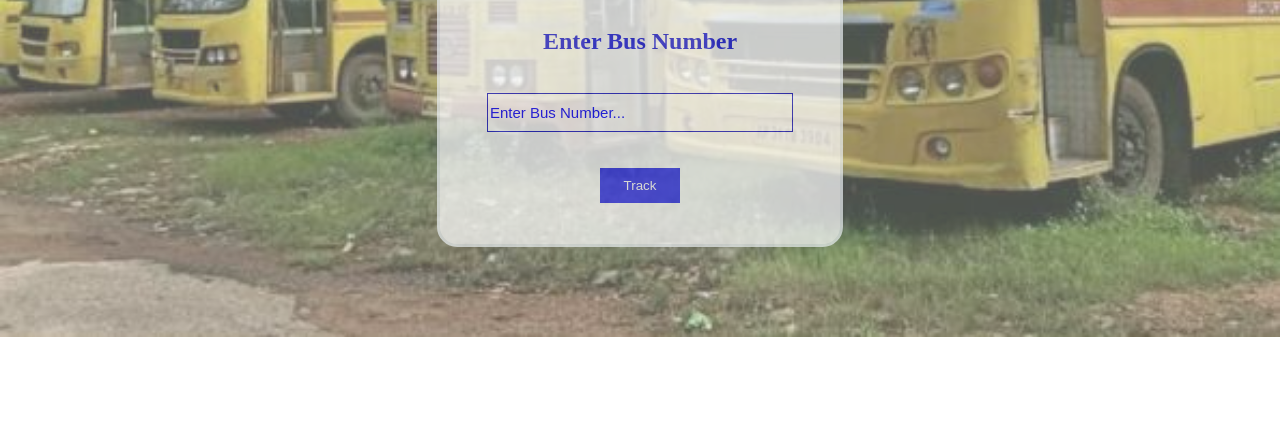
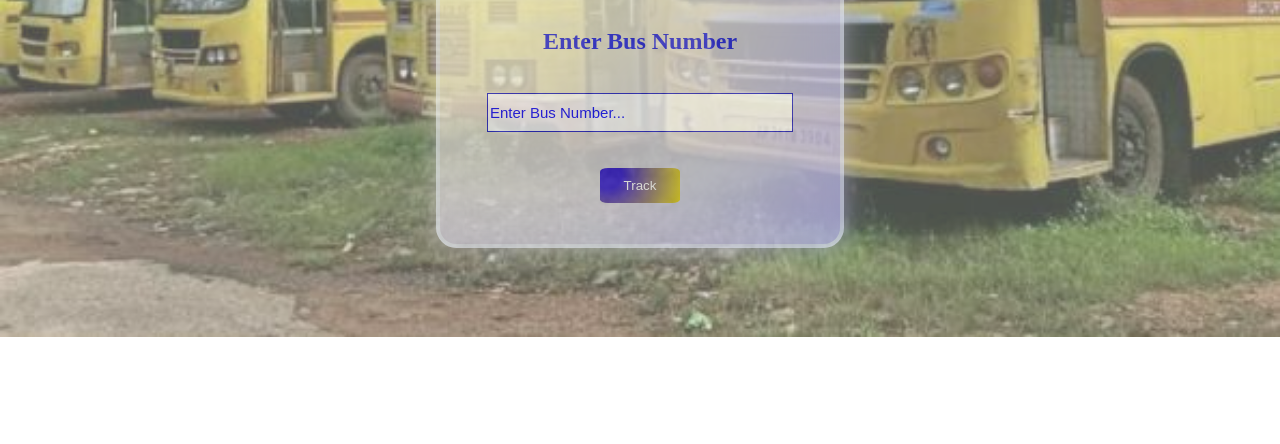
Before and after one commit to kokkiligadda-mythili/mst_project, a plain HTML site: page index.html in a window 1280 px wide. Shown: the part 356-800 px from the top of the page. Drawn offline with Linux system fonts and the light colour scheme.

Commit message:
Update index.html

```diff
--- a/index.html
+++ b/index.html
@@ -19,7 +19,7 @@
        .center
        {
             height: 80vh;
-            background-color: white;
+            background-image: radial-gradient(circle farthest-corner at 10% 20%,rgb(249, 243, 194)17.8%,rgb(184, 180, 242)100.2%);
             opacity: 0.7;
             transform: translate(-50%, -50%);
             position: absolute;
@@ -27,6 +27,7 @@
             left: 50%;
             border: 3px solid rgb(234, 239, 242);
             border-radius: 5%;
+            border: 4px solid aliceblue;
 
        }
        .center img{
@@ -62,17 +63,36 @@
        {
         width: 80px;
         height: 35px;
-        background-color: rgb(50, 50, 237);
+        background-image: radial-gradient(circle farthest-corner at 10% 20%,rgb(44, 14, 209)17.8%,rgb(234, 211, 7)100.2%);
         color: white;
         border: none;
         outline: none;
-
+        border-radius: 10%;
+        transform:0.1s;
        }
        button:hover
        {
         background-color: rgb(25, 25, 217);
         border-radius: 10%;
        }
+       button::after{
+        content: ' ';
+        width: 100%;
+        height: 100%;
+        background-image: radial-gradient(circle farthest-corner at 10% 20%,rgb(249, 243, 194)17.8%,rgb(184, 180, 242)100.2%);
+        filter: blur(15px);
+        z-index: -1;
+        position: absolute;
+        left: 0;
+        top: 0;
+       }
+       button:active{
+        transform: scale(0.9)rotate(0deg);
+        background: radial-gradient(circle farthest-corner at 10% 20%,rgb(225, 185, 7)17.8%,rgb(9, 12, 196)100.2%);
+        transform: 0.5s;
+
+       }
+
     </style>
 </head>
 <body>
```
